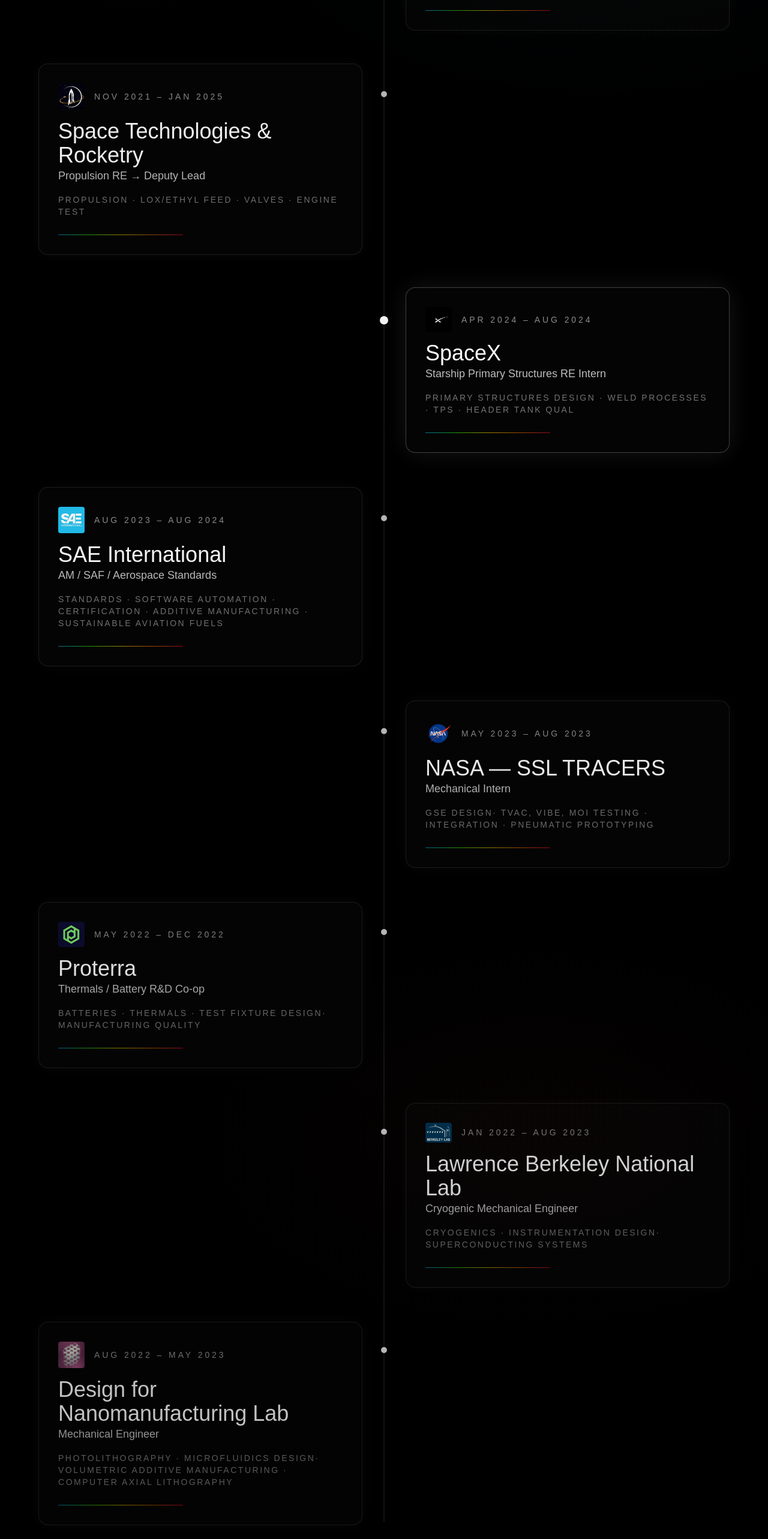
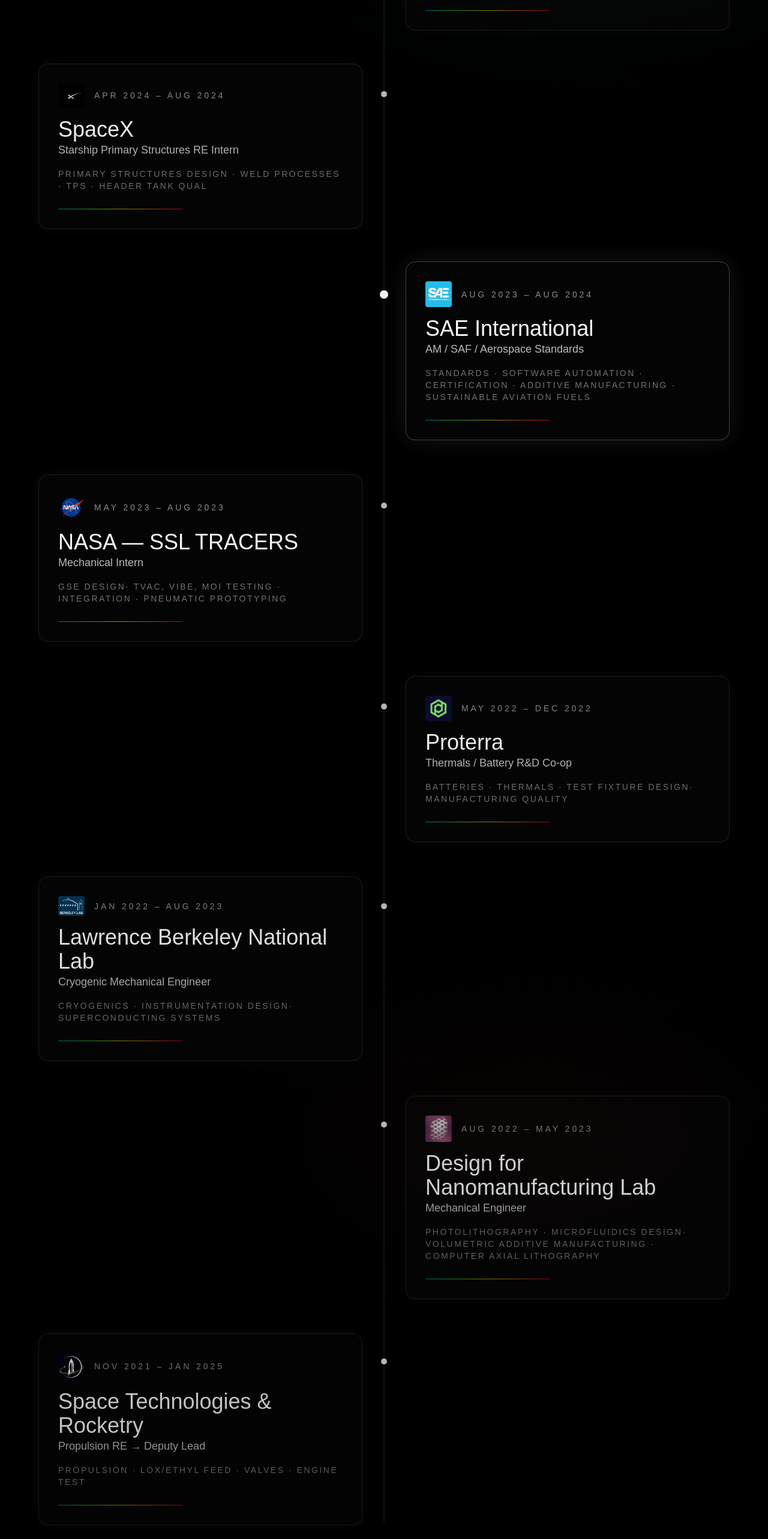
Before and after one commit to sophyamirza/sophya-portfolio, a Next.js app: page /industry in a window 1280 px wide. Shown: the part 880-3446 px from the top of the page at 60% size. Built offline with nearby package versions, Linux system fonts and the light colour scheme; a web font is replaced by a local one.

Commit message:
update the industry page

```diff
--- a/app/industry/page.tsx
+++ b/app/industry/page.tsx
@@ -33,13 +33,6 @@ export default function IndustryPage() {
         when: "JAN 2025 – MAY 2025",
         tags: "PROPULSION · SEALS / MANIFOLDS · TEST STAND · BECKHOFF DAQ",
         logo: "/logos/astranis.PNG",
-      },
-      {
-        org: "Space Technologies & Rocketry",
-        role: "Propulsion RE → Deputy Lead",
-        when: "NOV 2021 – JAN 2025",
-        tags: "PROPULSION · LOX/ETHYL FEED · VALVES · ENGINE TEST",
-        logo: "/logos/star.PNG",
       },
       {
         org: "SpaceX",
@@ -83,6 +76,13 @@ export default function IndustryPage() {
         tags:
           "PHOTOLITHOGRAPHY · MICROFLUIDICS DESIGN· VOLUMETRIC ADDITIVE MANUFACTURING · COMPUTER AXIAL LITHOGRAPHY",
         logo: "/logos/DFM.png",
+      },
+      {
+        org: "Space Technologies & Rocketry",
+        role: "Propulsion RE → Deputy Lead",
+        when: "NOV 2021 – JAN 2025",
+        tags: "PROPULSION · LOX/ETHYL FEED · VALVES · ENGINE TEST",
+        logo: "/logos/star.PNG",
       },
     ],
     []
```
